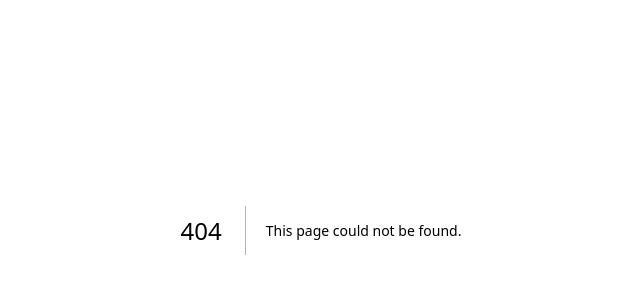
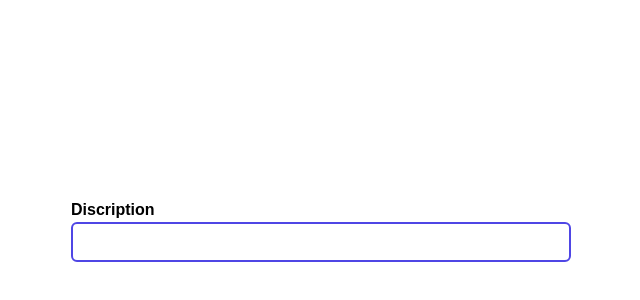
Before and after one commit to abdolhamidbarfi/archive, a Next.js app: page /design-patterns/render-props in a window 1280 px wide. Before the commit this address had no page. Shown: the part 170-470 px from the top of the page, without its empty margins (319-959 px from the left). Built offline with nearby package versions, Linux system fonts and the light colour scheme.

Commit message:
create render-props design pattern example

```diff
--- /dev/null
+++ b/src/DesignPatterns/RenderProps/Input.tsx
@@ -0,0 +1,25 @@
+"use client"
+import { useState } from "react"
+
+interface IInput extends React.HTMLProps<HTMLInputElement> {
+    render?: (...args: any) => React.ReactNode
+    label?: string
+}
+
+const Input: React.FC<IInput> = ({ render, label, ...HTMLInputElementsProps }) => {
+    const [value, setValue] = useState("")
+
+    let changeHandler = (e: React.ChangeEvent<HTMLInputElement>) => setValue(e.target.value)
+
+    return (
+        <div className="h-lvh flex justify-center items-center">
+            <div className="flex flex-col font-bold">
+                <label>{label}</label>
+                <input className="border-2 border-indigo-600 rounded-md h-10 w-[500px] px-2" value={value} onChange={changeHandler} {...HTMLInputElementsProps} />
+                {render && render({ value })}
+            </div>
+        </div>
+    )
+}
+
+export default Input
--- a/src/app/design-patterns/page.tsx
+++ b/src/app/design-patterns/page.tsx
@@ -11,7 +11,7 @@ const DesignPatterns: NextPage = () => {
             <ul className="mx-5">
                 <li ><Link className="hover:text-blue-800" href="/design-patterns/hoc">Higher Order Components (HOC)</Link></li>
                 <li ><Link className="hover:text-blue-800" href="/design-patterns/hook">Define Hooks</Link></li>
-
+                <li ><Link className="hover:text-blue-800" href="/design-patterns/render-props">Render Props</Link></li>
             </ul>
         </div>
     )
--- /dev/null
+++ b/src/app/design-patterns/render-props/page.tsx
@@ -0,0 +1,18 @@
+"use client"
+import Input from "@/DesignPatterns/RenderProps/Input";
+import { NextPage } from "next";
+
+
+
+const RenderProps: NextPage = () => {
+    return (
+        <>
+            <Input
+                label="Discription"
+                render={({ value }) => <p>{value}</p>}
+            />
+        </>
+    )
+}
+
+export default RenderProps
--- a/tailwind.config.ts
+++ b/tailwind.config.ts
@@ -5,6 +5,7 @@ const config: Config = {
     "./src/pages/**/*.{js,ts,jsx,tsx,mdx}",
     "./src/components/**/*.{js,ts,jsx,tsx,mdx}",
     "./src/app/**/*.{js,ts,jsx,tsx,mdx}",
+    "./src/**/*.{js,ts,jsx,tsx,mdx}",
   ],
   theme: {
     extend: {
```
Also changed, not shown: src/DesignPatterns/RenderProps/index.tsx (added).
